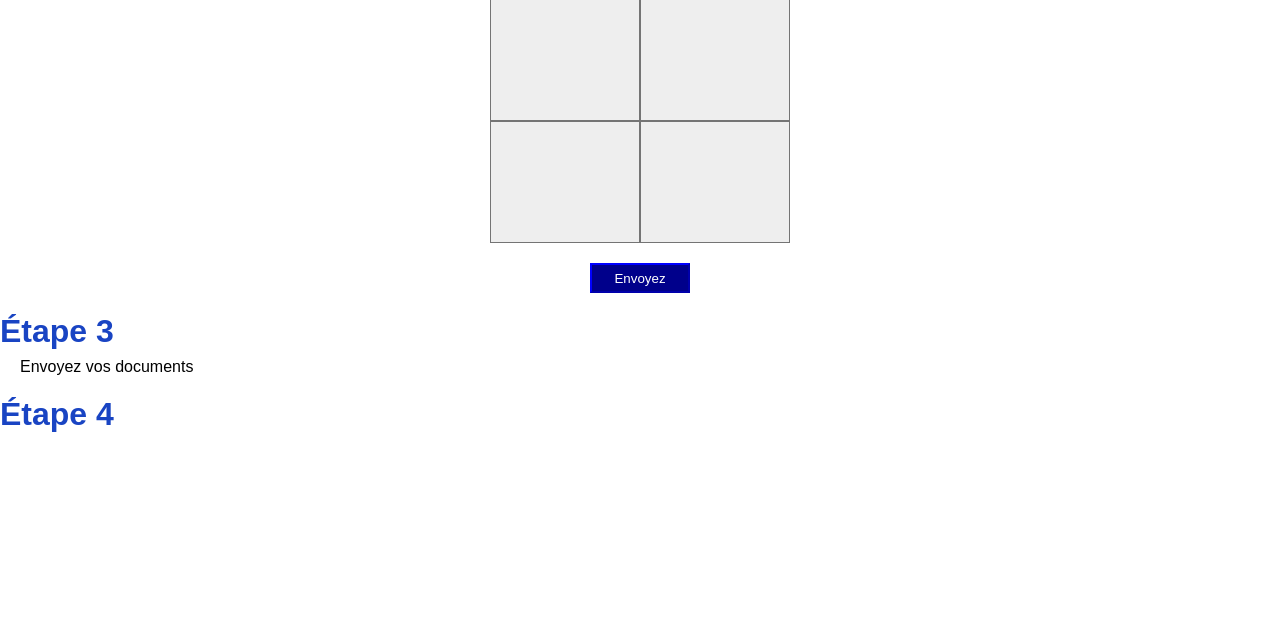
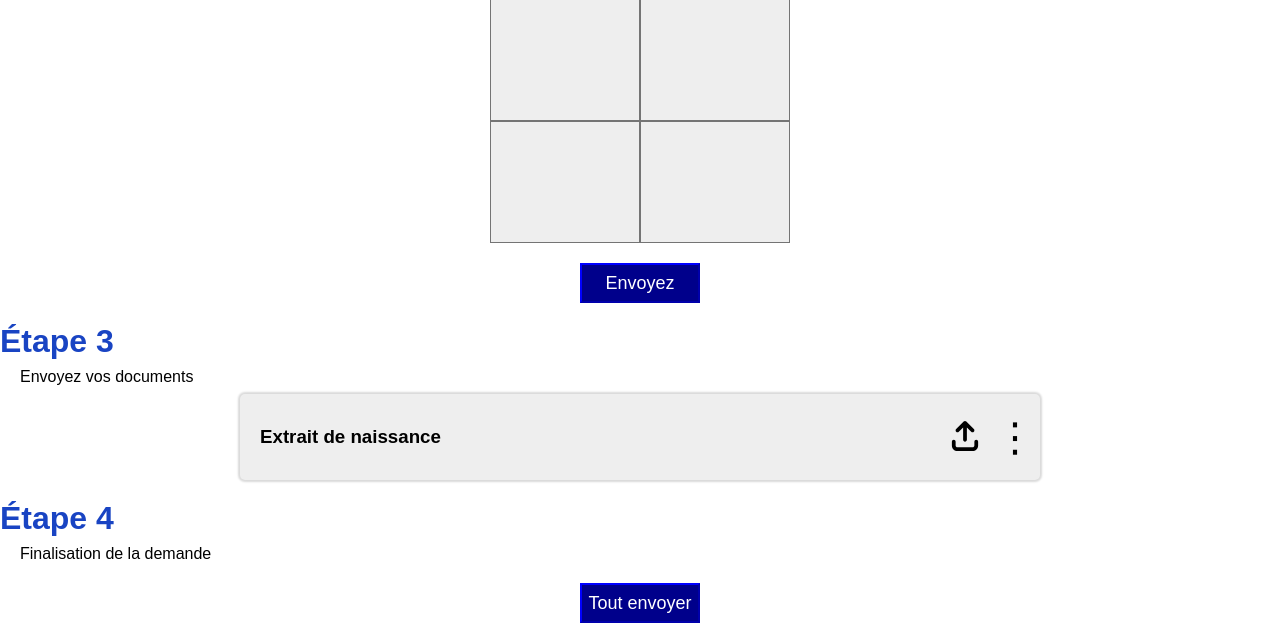
Before and after one commit to NormalGuy42/School-website, a PHP site: page /iuheg/application.php in a window 1280 px wide. Shown: the part 603-1226 px from the top of the page. Before the commit the page ends 1035 px from the top, so only its background shows below. Run offline with PHP 8.4, Linux system fonts and the light colour scheme.

Commit message:
New commit

```diff
--- a/admin/templates/admin_iuheg.php
+++ b/admin/templates/admin_iuheg.php
@@ -32,6 +32,7 @@
         </g>
     </svg>
 </header>
+<section class="userpage">
     <div class="sidebar">
         <nav>
             <ul>
--- a/iuheg/application.php
+++ b/iuheg/application.php
@@ -42,16 +42,52 @@
             object-fit: cover;
         }
         .step button{
-            height: 30px;
-            width: 100px;
+            height: 40px;
+            width: 120px;
             color: white;
             background-color: darkblue;
             border-color: blue;
             margin: 20px auto;
             display: block;
+            font-size: 18px;
         }
         /*box start*/
-
+        .step .box_grid{
+            display: flex;
+            flex-direction: column;
+        }
+        .step .box_grid .box{
+            background-color: #eee;
+            display: flex;
+            justify-content: space-between;
+            align-items:  center;
+            width: 80%;
+            min-width: 300px;
+            max-width: 800px;
+            margin: 0 auto;
+            border-radius: 5px;
+            box-shadow: 0 0 2px 2px rgb(0,0,0,15%);
+        }
+        .step .box h3{
+            margin-left: 20px
+        }
+        .step .box_grid .box .buttons{
+            display: flex;
+            align-items: center;
+        }
+        .step .box_grid .box button{
+            background-color: transparent;
+            border: none;
+            color: black;
+            font-size: 40px;
+            cursor: pointer;
+            width: 50px;
+            height: 100%;
+        }
+        .step svg{
+            height: 30px;
+            width: 30px;
+        }
         /*box end*/
     </style>
 </head>
@@ -93,11 +129,32 @@
             <h1>étape 3</h1>
             <p>Envoyez vos documents</p>
             <div class="box_grid">
+                <div class="box">
+                    <h3>Extrait de naissance</h3>
+                    <div class="buttons">
+                        <button>
+                            <svg xmlns="http://www.w3.org/2000/svg" viewBox="0 0 448 512">
+                                <!--! Font Awesome Pro 6.4.0 by @fontawesome - https://fontawesome.com
+                                License - https://fontawesome.com/license (Commercial License) Copyright 2023
+                                Fonticons, Inc. -->
+                                <path d="M246.6 9.4c-12.5-12.5-32.8-12.5-45.3 0l-128 128c-12.5 12.5-12.5 32.8 0
+                                45.3s32.8 12.5 45.3 0L192 109.3V320c0 17.7 14.3 32 32 32s32-14.3 32-32V109.3l73.4
+                                73.4c12.5 12.5 32.8 12.5 45.3 0s12.5-32.8 0-45.3l-128-128zM64 352c0-17.7-14.3-32-32-32s-32
+                                14.3-32 32v64c0 53 43 96 96 96H352c53 0 96-43 96-96V352c0-17.7-14.3-32-32-32s-32
+                                14.3-32 32v64c0 17.7-14.3 32-32 32H96c-17.7 0-32-14.3-32-32V352z"/>
+                            </svg>
+                        </button>
+                        <button>
+                            &#8942;
+                        </button>
+                    </div>
+                </div>
             </div>
         </div>
         <div class="step">
             <h1>étape 4</h1>
-            <p></p>
+            <p>Finalisation de la demande</p>
+            <button>Tout envoyer</button>
         </div>
     </section>
     <script>
```
Also changed, not shown: admin/admin_style.css (+40 -6 lines), admin/iuheg/accueil.php (+22 -0 lines), admin/iuheg/contact.php (+5 -11 lines), admin/iuheg/formation.php (+12 -4 lines), admin/iuheg/licence.php (+5 -11 lines), admin/iuheg/masters.php (+5 -11 lines). Lines whose indentation alone changed are shown as unchanged.
